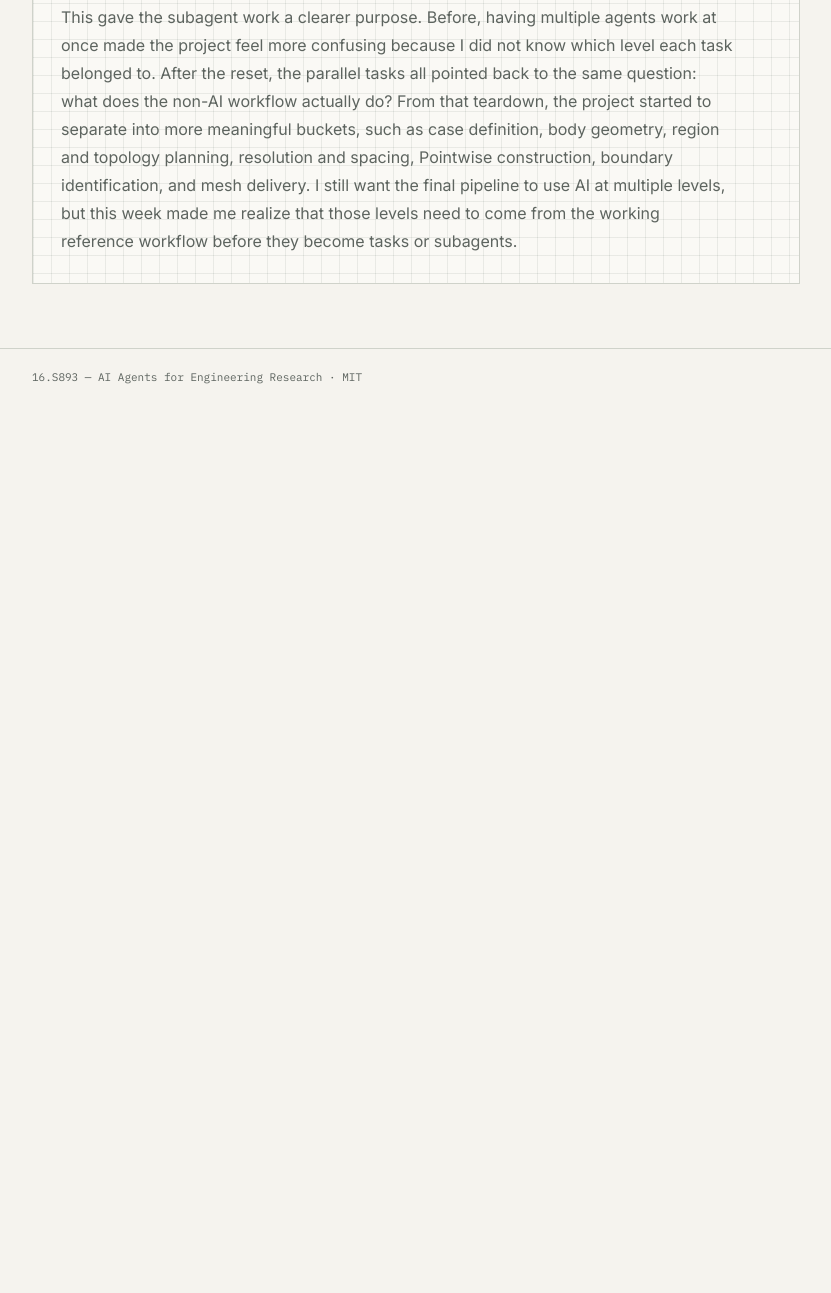
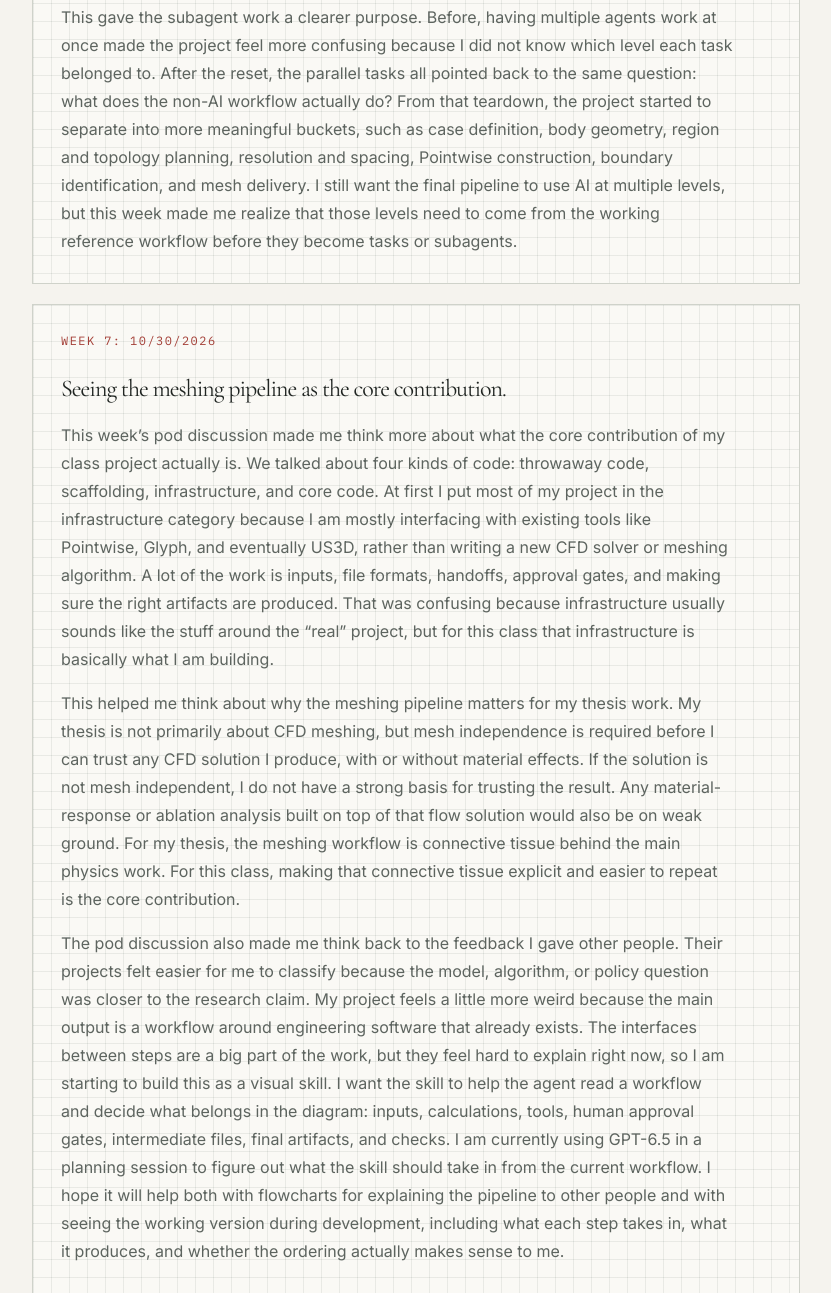
Before and after one commit to 16S893-AI-for-engineering-research/mthobbs, an Astro site: page /dev-log in a window 1280 px wide. Shown: the part 7126-8419 px from the top of the page, without its empty margins (128-959 px from the left). Before the commit the page ends 7532 px from the top, so only its background shows below. Built offline with nearby package versions, Linux system fonts and the light colour scheme; Astro itself is replaced by a stand-in of ours.

Commit message:
Add week 7 dev log reflection
Adds the fourth missing dev log entry, week 7 of weeks 4 through 8, about identifying the meshing pipeline as the core class contribution and brainstorming for visual workflow skill to bring the dev log up to current status.

```diff
--- a/src/pages/dev-log/index.astro
+++ b/src/pages/dev-log/index.astro
@@ -84,6 +84,15 @@ const entries = [
       `This gave the subagent work a clearer purpose. Before, having multiple agents work at once made the project feel more confusing because I did not know which level each task belonged to. After the reset, the parallel tasks all pointed back to the same question: what does the non-AI workflow actually do? From that teardown, the project started to separate into more meaningful buckets, such as case definition, body geometry, region and topology planning, resolution and spacing, Pointwise construction, boundary identification, and mesh delivery. I still want the final pipeline to use AI at multiple levels, but this week made me realize that those levels need to come from the working reference workflow before they become tasks or subagents.`,
     ],
   },
+  {
+    day: 'WEEK 7: 10/30/2026',
+    title: 'Seeing the meshing pipeline as the core contribution.',
+    text: [
+      `This week’s pod discussion made me think more about what the core contribution of my class project actually is. We talked about four kinds of code: throwaway code, scaffolding, infrastructure, and core code. At first I put most of my project in the infrastructure category because I am mostly interfacing with existing tools like Pointwise, Glyph, and eventually US3D, rather than writing a new CFD solver or meshing algorithm. A lot of the work is inputs, file formats, handoffs, approval gates, and making sure the right artifacts are produced. That was confusing because infrastructure usually sounds like the stuff around the “real” project, but for this class that infrastructure is basically what I am building.`,
+      `This helped me think about why the meshing pipeline matters for my thesis work. My thesis is not primarily about CFD meshing, but mesh independence is required before I can trust any CFD solution I produce, with or without material effects. If the solution is not mesh independent, I do not have a strong basis for trusting the result. Any material-response or ablation analysis built on top of that flow solution would also be on weak ground. For my thesis, the meshing workflow is connective tissue behind the main physics work. For this class, making that connective tissue explicit and easier to repeat is the core contribution.`,
+      `The pod discussion also made me think back to the feedback I gave other people. Their projects felt easier for me to classify because the model, algorithm, or policy question was closer to the research claim. My project feels a little more weird because the main output is a workflow around engineering software that already exists. The interfaces between steps are a big part of the work, but they feel hard to explain right now, so I am starting to build this as a visual skill. I want the skill to help the agent read a workflow and decide what belongs in the diagram: inputs, calculations, tools, human approval gates, intermediate files, final artifacts, and checks. I am currently using GPT-6.5 in a planning session to figure out what the skill should take in from the current workflow. I hope it will help both with flowcharts for explaining the pipeline to other people and with seeing the working version during development, including what each step takes in, what it produces, and whether the ordering actually makes sense to me.`,
+    ],
+  },
 ];
 ---
 <BaseLayout title="Dev log" description="Development notes for Madison Taylor Hobbs's AI research portfolio.">
```
